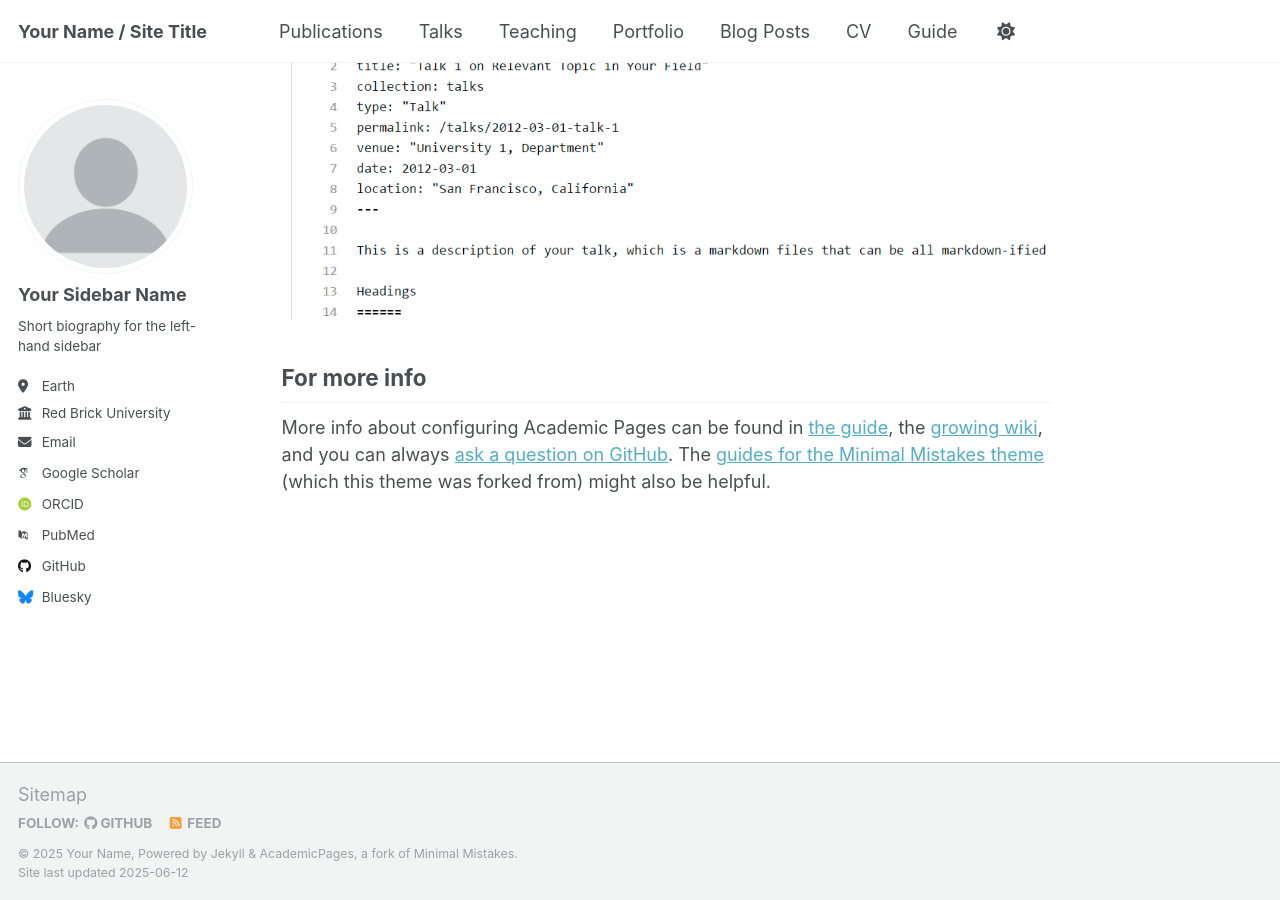
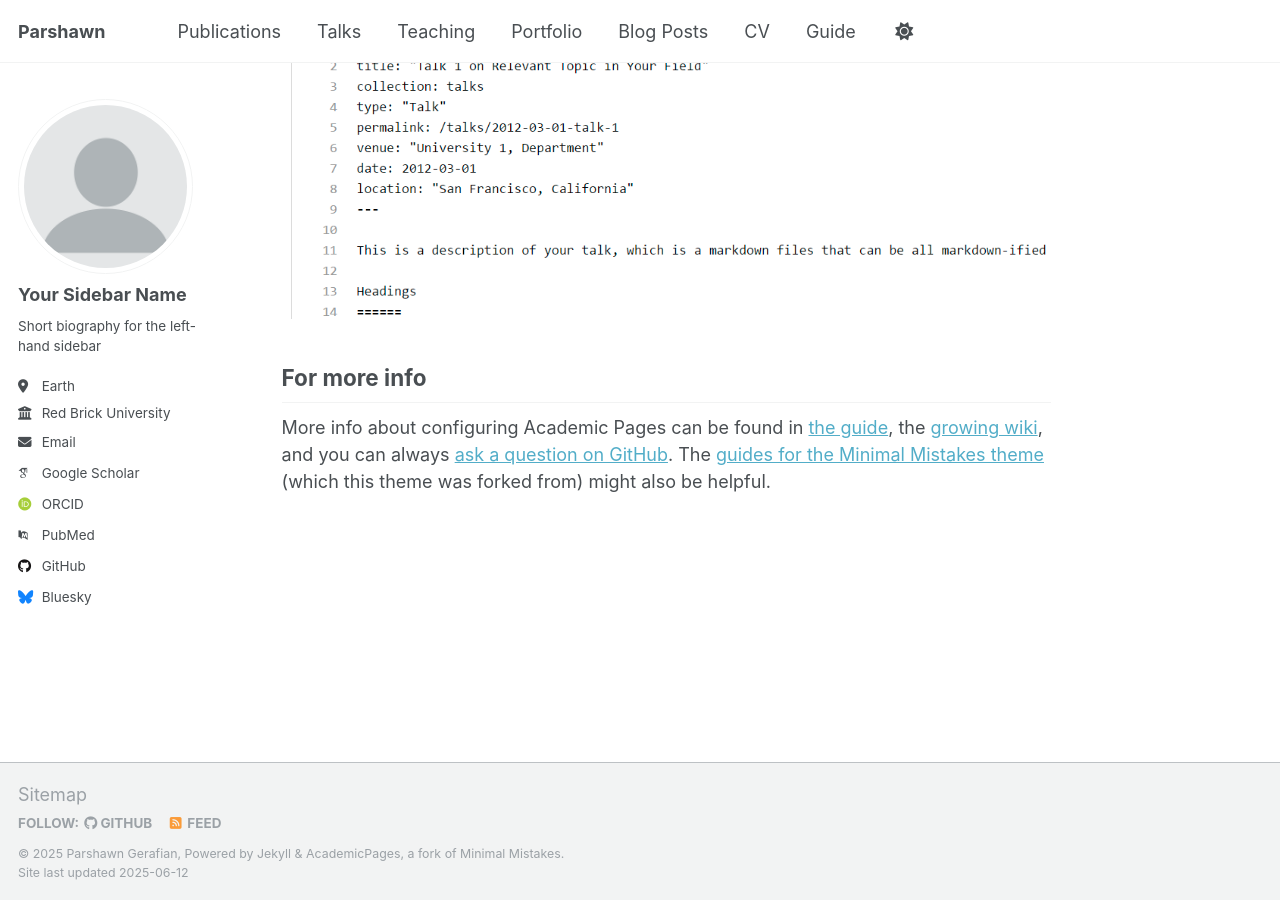
Before and after one commit to parshawn/parshawn.github.io, a Jekyll site: the page built from _pages/about.md, in a window 1280 px wide and 900 px high, scrolled down 2636 px. Built offline with Jekyll 4.4.1, drawn with Linux system fonts in a browser that asks for light colours; some web fonts are replaced.

Commit message:
Update _config.yml

```diff
--- a/_config.yml
+++ b/_config.yml
@@ -9,11 +9,11 @@
 # Basic Site Settings
 locale                   : "en-US"
 site_theme               : "default"
-title                    : "Your Name / Site Title"
+title                    : "Parshawn"
 title_separator          : "-"
-name                     : &name "Your Name"
-description              : &description "personal description"
-url                      : https://academicpages.github.io # the base hostname & protocol for your site e.g. "https://[your GitHub username].github.io" or if you already have some other page hosted on Github then use "https://[your GitHub username].github.io/[Your Repo Name]"
+name                     : &name "Parshawn Gerafian"
+description              : &description "BioE and CS student @ UC Berkeley"
+url                      : https://parshawn.github.io # the base hostname & protocol for your site e.g. "https://[your GitHub username].github.io" or if you already have some other page hosted on Github then use "https://[your GitHub username].github.io/[Your Repo Name]"
 baseurl                  : "" # the subpath of your site, e.g. "/blog"
 repository               : "academicpages/academicpages.github.io"
 
```
